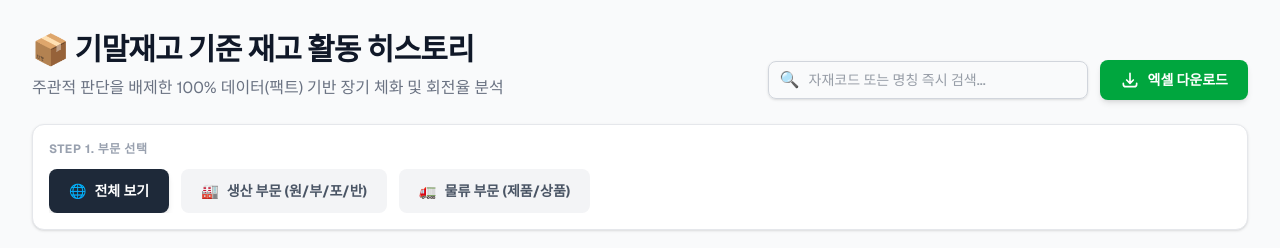
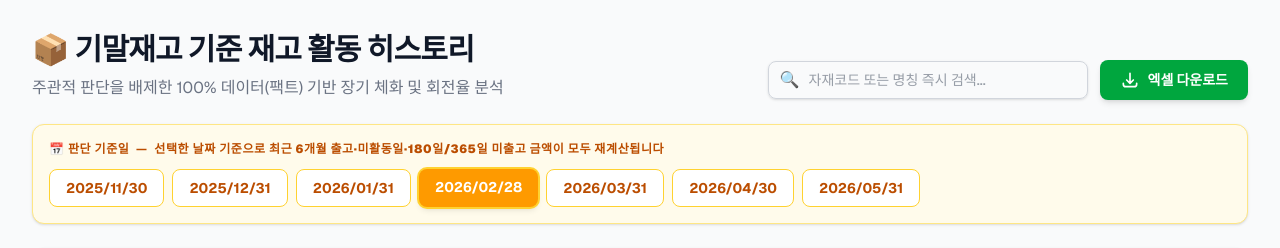
Before and after one commit to crusade153/obsolete, a Next.js app: page / in a window 1280 px wide. Shown: the top 248 px of the page. Built offline with nearby package versions, Linux system fonts and the light colour scheme; no server answers; the database is empty.

Commit message:
기간필터추가

```diff
--- a/actions/inventory.ts
+++ b/actions/inventory.ts
@@ -66,13 +66,34 @@ if (!globalCache.__INVENTORY_DATA_CACHE__) {
   globalCache.__INVENTORY_DATA_CACHE__ = {};
 }
 
+function calcRefDateStrings(refDateStr: string) {
+  const year = parseInt(refDateStr.substring(0, 4));
+  const month = parseInt(refDateStr.substring(4, 6));
+  const refYYYYMM = refDateStr.substring(0, 6);
+
+  let startMonth = month - 5;
+  let startYear = year;
+  if (startMonth <= 0) {
+    startMonth += 12;
+    startYear -= 1;
+  }
+  const sixMonthsStartStr = `${startYear}${String(startMonth).padStart(2, '0')}01`;
+  const isoDate = `${refDateStr.substring(0, 4)}-${refDateStr.substring(4, 6)}-${refDateStr.substring(6, 8)}`;
+
+  return { refYYYYMM, sixMonthsStartStr, isoDate };
+}
+
 export async function fetchInventoryData(
   plantFilter?: string,
   groupFilter?: string,
-  viewFilter?: string
+  viewFilter?: string,
+  refDate?: string
 ): Promise<{ success: boolean; data?: InventoryAnalysisResult[]; error?: string }> {
 
-  const cacheKey = `${plantFilter || 'ALL'}_${groupFilter || 'ALL'}_${viewFilter || 'ALL'}`;
+  const refDateStr = refDate || '20260228';
+  const { refYYYYMM, sixMonthsStartStr, isoDate } = calcRefDateStrings(refDateStr);
+
+  const cacheKey = `${plantFilter || 'ALL'}_${groupFilter || 'ALL'}_${viewFilter || 'ALL'}_${refDateStr}`;
   const CACHE_TTL = 3600 * 1000;
   const now = Date.now();
 
@@ -264,8 +285,8 @@ export async function fetchInventoryData(
       RecentConsumption AS (
         SELECT
           MATNR,
-          SUM(CASE WHEN YYYYMM = '202602' THEN consume_qty ELSE 0 END) as current_month_issue_qty,
-          SUM(CASE WHEN BUDAT >= '20250901' AND BUDAT <= '20260228' THEN consume_qty ELSE 0 END) as last_6m_issue_qty
+          SUM(CASE WHEN YYYYMM = '${refYYYYMM}' THEN consume_qty ELSE 0 END) as current_month_issue_qty,
+          SUM(CASE WHEN BUDAT >= '${sixMonthsStartStr}' AND BUDAT <= '${refDateStr}' THEN consume_qty ELSE 0 END) as last_6m_issue_qty
         FROM MovementData
         WHERE mov_type = 'ISSUE'
         GROUP BY MATNR
@@ -320,7 +341,7 @@ export async function fetchInventoryData(
       return `${str.substring(0, 4)}-${str.substring(4, 6)}-${str.substring(6, 8)}`;
     };
 
-    const referenceDate = new Date('2026-02-28T00:00:00Z');
+    const referenceDate = new Date(`${isoDate}T00:00:00Z`);
 
     inventoryData.forEach(item => {
       const mCode = item.materialCode;
--- a/app/page.tsx
+++ b/app/page.tsx
@@ -5,6 +5,20 @@ import Link from 'next/link';
 import ExcelDownloadButton from '@/components/ExcelDownloadButton';
 import SearchBar from '@/components/SearchBar';
 import { Suspense } from 'react'; // 🚀 Hydration 에러 수정을 위해 추가
+
+// ─────────────────────────────────────────────
+// 📅 판단 기준일 옵션 (날짜 추가/수정은 여기서만)
+// ─────────────────────────────────────────────
+const REFERENCE_DATE_OPTIONS = [
+  { label: '2025/11/30', value: '20251130' },
+  { label: '2025/12/31', value: '20251231' },
+  { label: '2026/01/31', value: '20260131' },
+  { label: '2026/02/28', value: '20260228' },
+  { label: '2026/03/31', value: '20260331' },
+  { label: '2026/04/30', value: '20260430' },
+  { label: '2026/05/31', value: '20260531' },
+];
+const DEFAULT_REF_DATE = '20260228';
 
 // 🚀 Hydration 이슈를 예방하기 위해 SortableHeader를 별도의 컴포넌트로 명확히 분리
 const SortableHeader = ({ title, columnKey, align = 'left', className = '', currentSort, currentOrder, buildUrl }: any) => {
@@ -35,10 +49,11 @@ export default async function DashboardPage({
   const sortDir = params.order || 'desc';
   const currentPage = Number(params.page) || 1;
   const searchKeyword = params.search || '';
+  const currentRefDate = REFERENCE_DATE_OPTIONS.find(o => o.value === params.refDate)?.value || DEFAULT_REF_DATE;
   const PAGE_SIZE = 50;
 
   const availablePlants = await fetchAvailablePlants();
-  const result = await fetchInventoryData(currentPlant, currentGroup, currentView);
+  const result = await fetchInventoryData(currentPlant, currentGroup, currentView, currentRefDate);
 
   if (!result.success) {
     return (
@@ -83,6 +98,7 @@ export default async function DashboardPage({
 
   const buildUrl = (updates: Record<string, string | number>) => {
     const newParams = new URLSearchParams();
+    if (currentRefDate !== DEFAULT_REF_DATE) newParams.set('refDate', currentRefDate);
     if (currentView !== 'ALL') newParams.set('view', currentView);
     if (currentPlant !== 'ALL') newParams.set('plant', currentPlant);
     if (currentGroup !== 'ALL') newParams.set('group', currentGroup);
@@ -146,6 +162,28 @@ export default async function DashboardPage({
             <ExcelDownloadButton data={data} />
           </div>
         </header>
+
+        {/* 📅 판단 기준일 선택 */}
+        <div className="mb-6 bg-amber-50 p-4 rounded-xl shadow-sm border border-amber-200">
+          <p className="text-xs font-bold text-amber-700 mb-3 uppercase tracking-wider">
+            📅 판단 기준일 &nbsp;—&nbsp; 선택한 날짜 기준으로 <strong>최근 6개월 출고·미활동일·180일/365일 미출고 금액</strong>이 모두 재계산됩니다
+          </p>
+          <div className="flex flex-wrap gap-2">
+            {REFERENCE_DATE_OPTIONS.map((opt) => (
+              <Link
+                key={opt.value}
+                href={buildUrl({ refDate: opt.value, page: 1 })}
+                className={`px-4 py-2 rounded-lg text-sm font-bold transition-all ${
+                  currentRefDate === opt.value
+                    ? 'bg-amber-500 text-white shadow-md ring-2 ring-amber-300'
+                    : 'bg-white text-amber-700 border border-amber-300 hover:bg-amber-100'
+                }`}
+              >
+                {opt.label}
+              </Link>
+            ))}
+          </div>
+        </div>
 
         <div className="mb-6 bg-white p-4 rounded-xl shadow-sm border border-gray-200">
           <p className="text-xs font-bold text-gray-400 mb-3 uppercase tracking-wider">Step 1. 부문 선택</p>
```
